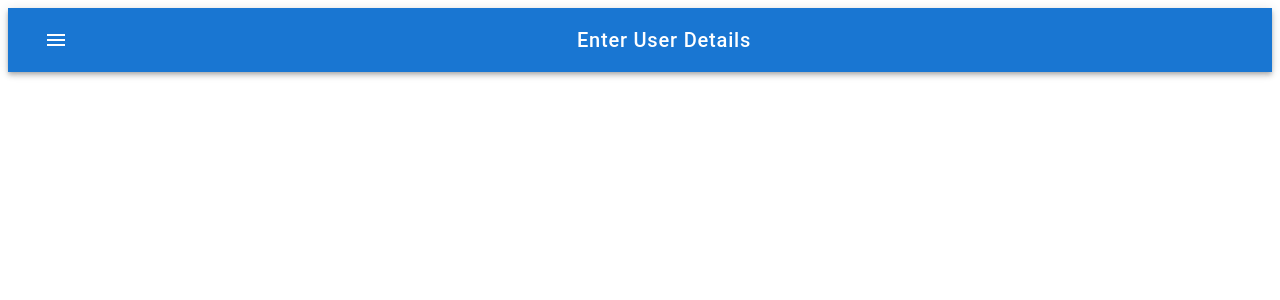
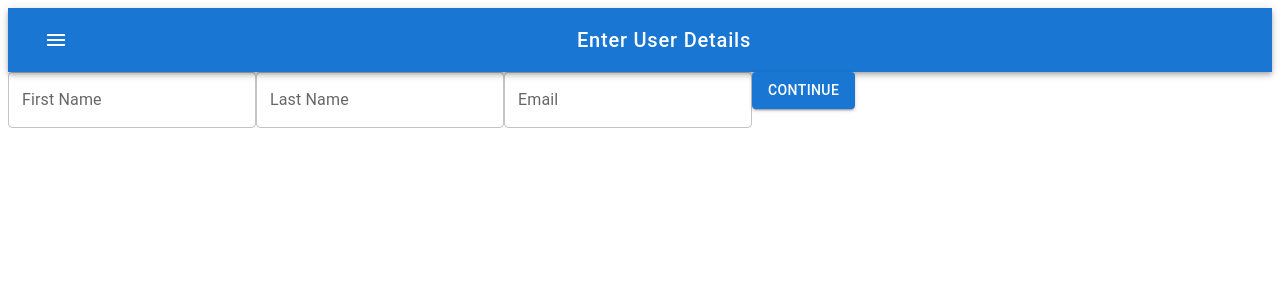
Before and after one commit to TinNguyen01600/Muti-step-form, a React (Vite) app: page / in a window 1280 px wide. Shown: the top 300 px of the page. Built offline with nearby package versions, Linux system fonts and the light colour scheme.

Commit message:
add Text Fields for first name, last name, email and Continue Button with MUI

```diff
--- a/src/components/FormUserDetails.jsx
+++ b/src/components/FormUserDetails.jsx
@@ -1,17 +1,49 @@
+import { TextField } from '@mui/material';
+import { Button } from '@mui/material'
 import MyAppBar from './MyAppBar';
-import { createTheme, ThemeProvider, styled } from '@mui/material/styles';
+import { createTheme, ThemeProvider } from '@mui/material/styles';
 
 const FormUserDetails = ({
     nextStep,
     firstName,
-    lastname,
+    lastName,
+    email,
     handleFirstNameChange,
-    handleLastNameChange
+    handleLastNameChange,
+    handleEmailChange
 }) => {
+
+    const handleContinue = (e) => {
+        e.preventDefault()
+        nextStep()
+    }
 
     return (
         <ThemeProvider theme={theme}>
             <MyAppBar title="Enter User Details"/>
+            <TextField
+                label="First Name"
+                variant="outlined"
+                onChange={handleFirstNameChange}
+                value={firstName}
+                id='firstName'
+            />
+            <TextField
+                label="Last Name"
+                variant="outlined"
+                onChange={handleLastNameChange}
+                value={lastName}
+                id='lastName'
+            />
+            <TextField
+                label="Email"
+                variant="outlined"
+                onChange={handleEmailChange}
+                value={email}
+                id='email'
+            />
+            <Button variant='contained' onClick={handleContinue}>Continue</Button>
+
         </ThemeProvider>
     )
 }
--- a/src/components/UserForm.jsx
+++ b/src/components/UserForm.jsx
@@ -46,8 +46,10 @@ const UserForm = () => {
                     nextStep={nextStep}
                     firstName={firstName}
                     lastName={lastName}
+                    email={email}
                     handleFirstNameChange={handleFirstNameChange}
                     handleLastNameChange={handleLastNameChange}
+                    handleEmailChange={handleEmailChange}
                 />
             )
     }
```
